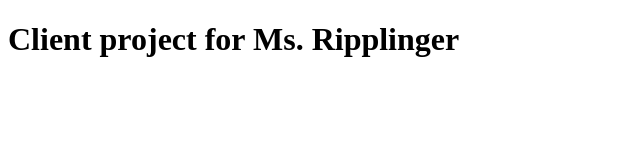
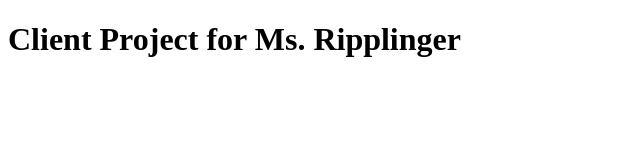
Before and after one commit to griffithscal6-prog/WDD130-Ripplinger, a plain HTML site: page index.html in a window 1280 px wide. Shown: the whole page, without its empty margins (0-640 px from the left). Drawn offline with Linux system fonts and the light colour scheme.

Commit message:
Update index.html

```diff
--- a/index.html
+++ b/index.html
@@ -6,6 +6,6 @@
     <title>Web Site</title>
 </head>
 <body>
-     <h1>Client project for Ms. Ripplinger</h1>
+     <h1>Client Project for Ms. Ripplinger</h1>
 </body>
 </html>
```
